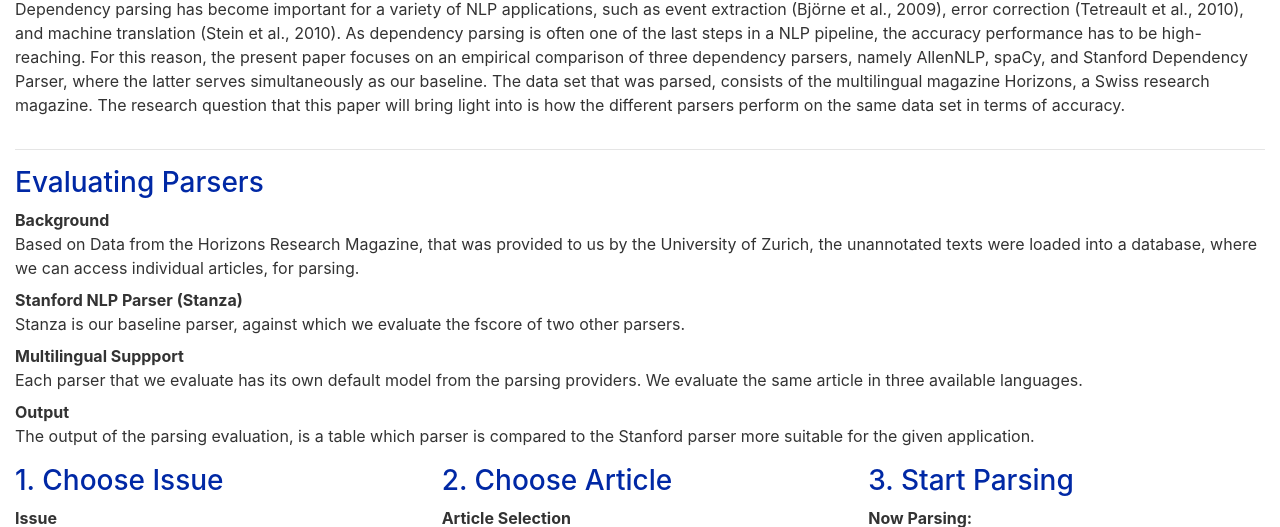
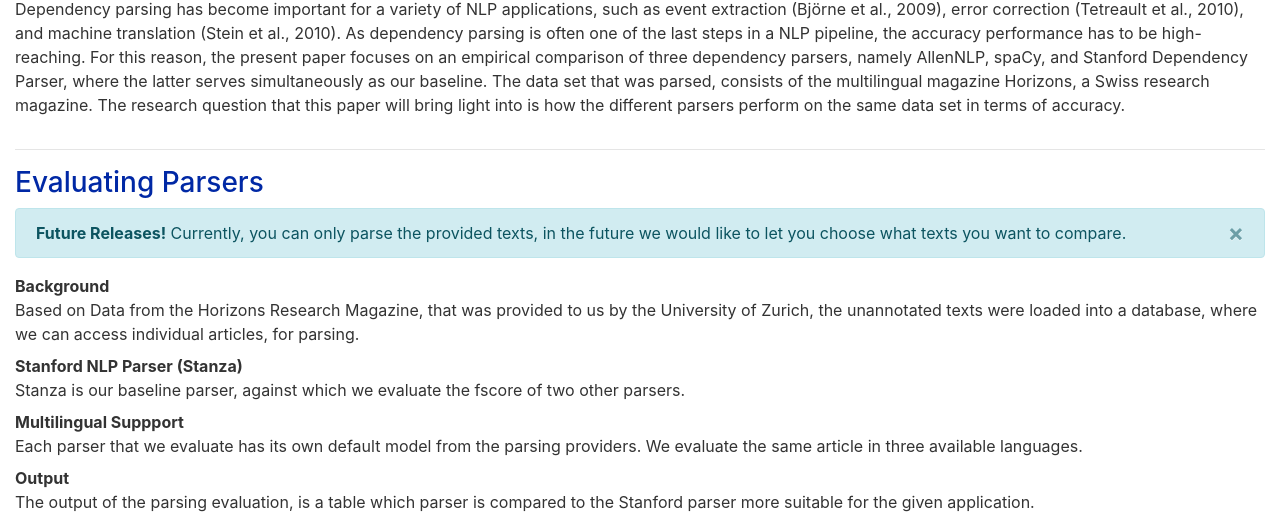
Before and after one commit to BlackSquirrelz/semester_assignment, a Flask app: page / in a window 1280 px wide. Shown: the part 145-672 px from the top of the page. Run offline with Flask 2, Linux system fonts and the light colour scheme; data that the repository does not hold is empty; parts of the project's set-up code (start-up, migrations or seed data) failed here and were passed over; some libraries are stand-ins or nearby versions.

Commit message:
final hotfix

```diff
--- a/parseboard/parsers/evaluation.py
+++ b/parseboard/parsers/evaluation.py
@@ -89,8 +89,6 @@
     spacy_scores.append(spacy_fr_score)
 
 
-    print(spacy_scores)
-
     # The Report Data sets Stanford Parser Output to 100 by default, as it is the parser we wan't to compare against. The other parsers are set by their values of true and false in comparison to the stanford parser
     report_data = {'de_stan': stanford_scores[0], 'en_stan': stanford_scores[1], 'fr_stan': stanford_scores[2], 'de_spacy': spacy_scores[0], 'en_spacy': spacy_scores[1], 'fr_spacy': spacy_scores[2], 'de_allen': allen_scores[0], 'en_allen': allen_scores[1], 'fr_allen': allen_scores[2]}
     # report_data = {'de_stan': 100, 'en_stan': 100, 'fr_stan': 100, 'de_spacy': 93.2, 'en_spacy': 92.6, 'fr_spacy': 90.7, 'de_allen': 87.9, 'en_allen': 88.6, 'fr_allen': 90.2}
--- a/parseboard/templates/home.html
+++ b/parseboard/templates/home.html
@@ -27,6 +27,12 @@
 				<h3>
 					Evaluating Parsers
 				</h3>
+				<div class="alert alert-info alert-dismissible fade show" role="alert">
+				<strong>Future Releases!</strong> Currently, you can only parse the provided texts, in the future we would like to let you choose what texts you want to compare.
+				<button type="button" class="close" data-dismiss="alert" aria-label="Close">
+				<span aria-hidden="true">&times;</span>
+				</button>
+				</div>
 				<dl>
 					<dt>
 						Background
@@ -152,6 +158,12 @@
 			<h3>
 				Evaluation Results:
 			</h3>
+			<div class="alert alert-info alert-dismissible fade show" role="alert">
+			<strong>Known issue!</strong> The AllenNLP parser function is currently broken. We opened an issue to fix it.
+			<button type="button" class="close" data-dismiss="alert" aria-label="Close">
+				<span aria-hidden="true">&times;</span>
+			</button>
+			</div>
 			<table class="table">
 				<thead>
 					<tr>
@@ -229,7 +241,7 @@
 			</table>
 		</div>
 		<div class="col-md-4">
-			<img alt="Bootstrap Image Preview" src="https://www.layoutit.com/img/sports-q-c-140-140-3.jpg">
+			<canvas id="myChart" width="400" height="200"></canvas>
 		</div>
 	</div>
 	</div>
--- a/parseboard/templates/layout.html
+++ b/parseboard/templates/layout.html
@@ -21,8 +21,6 @@
     $('#btn_parse').bind('click', function() {
         issue_id = $('select[id=dropdownMenuButtonIssue]').val()
         issue_text = $('select[id=dropdownMenuButtonIssue]').text()
-
-
 
         article_text = $('select[id=dropdownMenuButtonArticle]').text()
         article_id = $('select[id=dropdownMenuButtonArticle]').val()
@@ -67,12 +65,53 @@
             $('#spacy_en').text(data.evaluation_spacy.en_spacy);
             $('#spacy_fr').text(data.evaluation_spacy.fr_spacy);
 
+            var ctx = document.getElementById('myChart').getContext('2d');
+            var myChart = new Chart(ctx, {
+                type: 'bar',
+                data: {
+                    labels: ['English', 'German', 'French'],
+                    datasets: [{
+                        label: 'Stanford',
+                        data: [data.evaluation_stanford.de_stan, data.evaluation_stanford.en_stan, data.evaluation_stanford.fr_stan],
+                        backgroundColor: 'rgba(255, 99, 132, 0.2)',
+                        borderWidth: 1
+                    },
+                    {
+                        label: 'AllenNLP',
+                        data: [data.evaluation_allen.de_allen, data.evaluation_allen.en_allen, data.evaluation_allen.fr_allen],
+                        backgroundColor: 'rgba(54, 162, 235, 0.2)',
+                        borderWidth: 1
+                    },
+                    {
+                        label: 'SpaCy',
+                        data: [data.evaluation_spacy.de_spacy, data.evaluation_spacy.en_spacy, data.evaluation_spacy.fr_spacy],
+                        backgroundColor: 'rgba(255, 206, 86, 0.2)',
+                        borderWidth: 1
+                    }]
+                },
+                options: {
+                    scales: {
+                        yAxes: [{
+                            ticks: {
+                                beginAtZero: true
+                            }
+                        }]
+                    }
+                }
+            });
+
+
             $('#btn_parse').prop('disabled', false)
         }
     );
       return false;
     });
   });
+</script>
+<script>
+ $(document).ready(function(){
+
+});
 </script>
 </head>
 <body>
@@ -89,5 +128,6 @@
     <script src="https://ajax.googleapis.com/ajax/libs/jquery/3.5.1/jquery.min.js"></script>
     <script src="https://cdn.jsdelivr.net/npm/popper.js@1.16.0/dist/umd/popper.min.js" integrity="sha384-Q6E9RHvbIyZFJoft+2mJbHaEWldlvI9IOYy5n3zV9zzTtmI3UksdQRVvoxMfooAo" crossorigin="anonymous"></script>
     <script src="https://stackpath.bootstrapcdn.com/bootstrap/4.5.0/js/bootstrap.min.js" integrity="sha384-OgVRvuATP1z7JjHLkuOU7Xw704+h835Lr+6QL9UvYjZE3Ipu6Tp75j7Bh/kR0JKI" crossorigin="anonymous"></script>
+    <script src="https://cdnjs.cloudflare.com/ajax/libs/Chart.js/2.9.3/Chart.js"></script>
 </body>
 </html>
```
